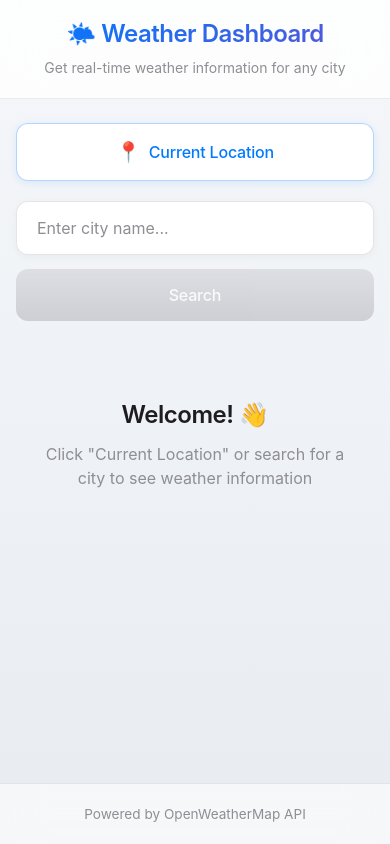
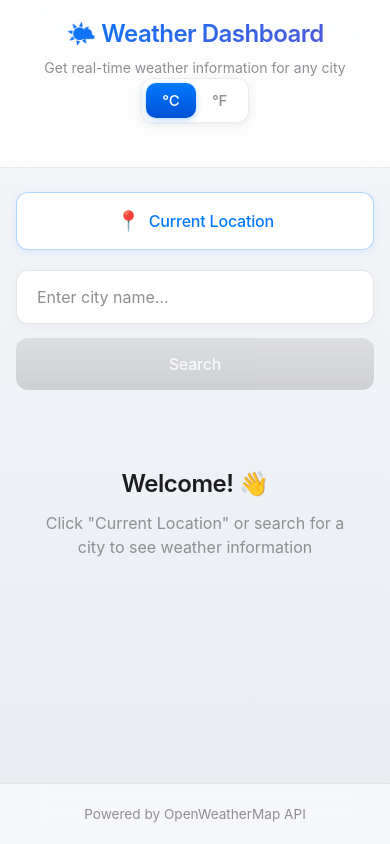
Before and after one commit to Hasintha01/typescript-app, a React app: page / in a window 390 px wide. Built offline with nearby package versions, Linux system fonts and the light colour scheme; no server answers; the HTML template or start-up script is replaced by a standard one.

Commit message:
Add temperature toggle functionality with unit conversion

```diff
--- a/src/App.css
+++ b/src/App.css
@@ -13,6 +13,7 @@
 
 /* Header section */
 .app-header {
+  position: relative;
   background: rgba(255, 255, 255, 0.8);
   backdrop-filter: blur(20px);
   -webkit-backdrop-filter: blur(20px);
--- a/src/App.tsx
+++ b/src/App.tsx
@@ -10,17 +10,25 @@ import SearchBar from './components/SearchBar';
 import WeatherCard from './components/WeatherCard';
 import ForecastCard from './components/ForecastCard';
 import CurrentLocationButton from './components/CurrentLocationButton';
+import TemperatureToggle from './components/TemperatureToggle';
 import Loading from './components/Loading';
 import ErrorMessage from './components/ErrorMessage';
 import './App.css';
 
 function App() {
+  // Get saved temperature unit from localStorage or default to Celsius
+  const getSavedTempUnit = (): 'C' | 'F' => {
+    const saved = localStorage.getItem('tempUnit');
+    return (saved === 'F' || saved === 'C') ? saved : 'C';
+  };
+
   // State management
   const [weatherData, setWeatherData] = useState<WeatherData | null>(null);
   const [forecastData, setForecastData] = useState<any | null>(null);
   const [isLoading, setIsLoading] = useState(false);
   const [error, setError] = useState<string | null>(null);
   const [hasLoadedInitial, setHasLoadedInitial] = useState(false);
+  const [tempUnit, setTempUnit] = useState<'C' | 'F'>(getSavedTempUnit());
 
   // Load current location weather on initial load
   useEffect(() => {
@@ -86,11 +94,18 @@ function App() {
     setError(null);
   };
 
+  // Handle temperature unit toggle
+  const handleTempUnitToggle = (unit: 'C' | 'F') => {
+    setTempUnit(unit);
+    localStorage.setItem('tempUnit', unit);
+  };
+
   return (
     <div className="app">
       <header className="app-header">
         <h1>🌤️ Weather Dashboard</h1>
         <p className="app-subtitle">Get real-time weather information for any city</p>
+        <TemperatureToggle unit={tempUnit} onToggle={handleTempUnitToggle} />
       </header>
 
       <main className="app-main">
@@ -107,8 +122,8 @@ function App() {
 
         {weatherData && !isLoading && !error && (
           <>
-            <WeatherCard weather={weatherData} />
-            {forecastData && <ForecastCard forecast={forecastData} />}
+            <WeatherCard weather={weatherData} tempUnit={tempUnit} />
+            {forecastData && <ForecastCard forecast={forecastData} tempUnit={tempUnit} />}
           </>
         )}
 
--- a/src/components/ForecastCard.tsx
+++ b/src/components/ForecastCard.tsx
@@ -9,9 +9,10 @@ import './ForecastCard.css';
 
 interface ForecastCardProps {
   forecast: any;
+  tempUnit?: 'C' | 'F';
 }
 
-const ForecastCard = ({ forecast }: ForecastCardProps) => {
+const ForecastCard = ({ forecast, tempUnit = 'C' }: ForecastCardProps) => {
   // Group forecast by day and get one entry per day (noon time)
   const getDailyForecasts = () => {
     const dailyData: any[] = [];
@@ -66,7 +67,7 @@ const ForecastCard = ({ forecast }: ForecastCardProps) => {
                 className="forecast-icon"
               />
               <div className="forecast-temp">
-                {formatTemperature(day.main.temp)}
+                {formatTemperature(day.main.temp, tempUnit)}
               </div>
               <div className="forecast-desc">
                 {capitalizeWords(day.weather[0].description)}
--- /dev/null
+++ b/src/components/TemperatureToggle.css
@@ -0,0 +1,50 @@
+/**
+ * TemperatureToggle Styles
+ * Modern toggle switch styling
+ */
+
+.temperature-toggle {
+  position: absolute;
+  top: 1.5rem;
+  right: 2rem;
+  display: flex;
+  background: rgba(255, 255, 255, 0.95);
+  border-radius: 12px;
+  padding: 0.25rem;
+  box-shadow: 0 2px 8px rgba(0, 0, 0, 0.08);
+  border: 1px solid rgba(0, 0, 0, 0.08);
+}
+
+.toggle-button {
+  padding: 0.5rem 1rem;
+  font-size: 0.9375rem;
+  font-weight: 500;
+  color: #8e8e93;
+  background: transparent;
+  border: none;
+  border-radius: 10px;
+  cursor: pointer;
+  transition: all 0.2s ease;
+  letter-spacing: -0.2px;
+  min-width: 48px;
+}
+
+.toggle-button:hover {
+  color: #1d1d1f;
+}
+
+.toggle-button.active {
+  color: #ffffff;
+  background: linear-gradient(180deg, #007AFF 0%, #0051D5 100%);
+  box-shadow: 0 2px 6px rgba(0, 122, 255, 0.3);
+}
+
+@media (max-width: 768px) {
+  .temperature-toggle {
+    position: relative;
+    top: auto;
+    right: auto;
+    margin: 0 auto 1.5rem;
+    width: fit-content;
+  }
+}
--- /dev/null
+++ b/src/components/TemperatureToggle.tsx
@@ -0,0 +1,34 @@
+/**
+ * TemperatureToggle Component
+ * Toggle between Celsius and Fahrenheit
+ */
+
+import './TemperatureToggle.css';
+
+interface TemperatureToggleProps {
+  unit: 'C' | 'F';
+  onToggle: (unit: 'C' | 'F') => void;
+}
+
+const TemperatureToggle = ({ unit, onToggle }: TemperatureToggleProps) => {
+  return (
+    <div className="temperature-toggle">
+      <button
+        className={`toggle-button ${unit === 'C' ? 'active' : ''}`}
+        onClick={() => onToggle('C')}
+        aria-label="Switch to Celsius"
+      >
+        °C
+      </button>
+      <button
+        className={`toggle-button ${unit === 'F' ? 'active' : ''}`}
+        onClick={() => onToggle('F')}
+        aria-label="Switch to Fahrenheit"
+      >
+        °F
+      </button>
+    </div>
+  );
+};
+
+export default TemperatureToggle;
--- a/src/components/WeatherCard.tsx
+++ b/src/components/WeatherCard.tsx
@@ -16,9 +16,10 @@ import './WeatherCard.css';
 
 interface WeatherCardProps {
   weather: WeatherData;
+  tempUnit?: 'C' | 'F';
 }
 
-const WeatherCard = ({ weather }: WeatherCardProps) => {
+const WeatherCard = ({ weather, tempUnit = 'C' }: WeatherCardProps) => {
   // Get icon URL from weather data
   const iconUrl = WeatherService.getWeatherIconUrl(weather.weather[0].icon);
 
@@ -46,7 +47,7 @@ const WeatherCard = ({ weather }: WeatherCardProps) => {
         />
         <div className="temperature-section">
           <div className="temperature">
-            {formatTemperature(weather.main.temp)}
+            {formatTemperature(weather.main.temp, tempUnit)}
           </div>
           <div className="weather-description">
             {capitalizeWords(weather.weather[0].description)}
@@ -58,7 +59,7 @@ const WeatherCard = ({ weather }: WeatherCardProps) => {
         <div className="detail-item">
           <span className="detail-label">Feels Like</span>
           <span className="detail-value">
-            {formatTemperature(weather.main.feels_like)}
+            {formatTemperature(weather.main.feels_like, tempUnit)}
           </span>
         </div>
         <div className="detail-item">
@@ -90,7 +91,7 @@ const WeatherCard = ({ weather }: WeatherCardProps) => {
         <div className="detail-item">
           <span className="detail-label">Min / Max</span>
           <span className="detail-value">
-            {formatTemperature(weather.main.temp_min)} / {formatTemperature(weather.main.temp_max)}
+            {formatTemperature(weather.main.temp_min, tempUnit)} / {formatTemperature(weather.main.temp_max, tempUnit)}
           </span>
         </div>
       </div>
--- a/src/utils/helpers.ts
+++ b/src/utils/helpers.ts
@@ -18,8 +18,9 @@ export const celsiusToFahrenheit = (celsius: number): number => {
   return (celsius * 9/5) + 32;
 };
 
-// Format temperature with degree symbol
-export const formatTemperature = (temp: number, unit: 'C' | 'F' = 'C'): string => {
+// Format temperature with degree symbol and unit conversion
+export const formatTemperature = (tempCelsius: number, unit: 'C' | 'F' = 'C'): string => {
+  const temp = unit === 'F' ? celsiusToFahrenheit(tempCelsius) : tempCelsius;
   return `${Math.round(temp)}°${unit}`;
 };
 
```
